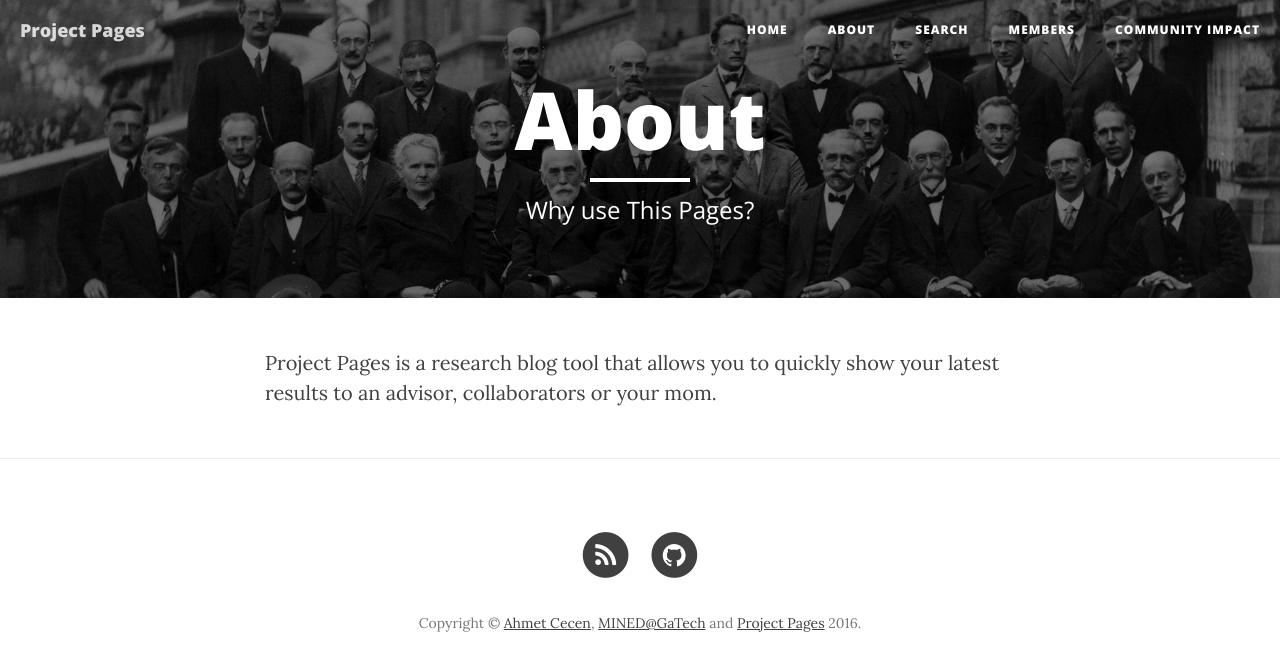
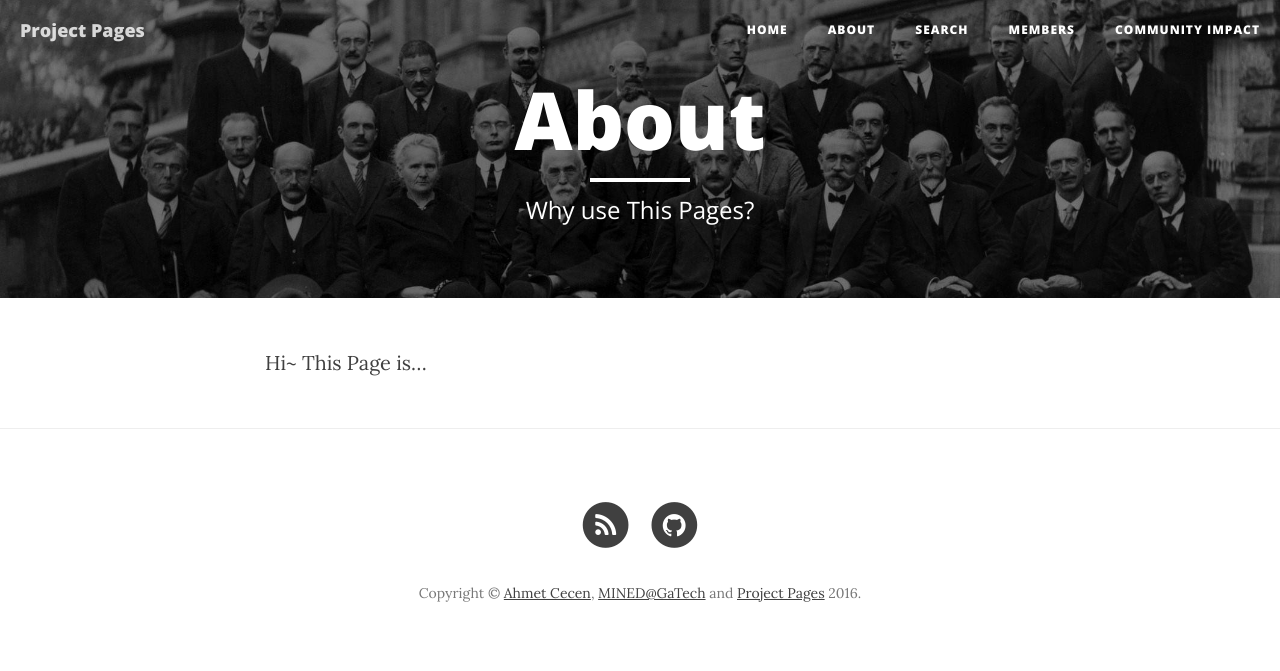
Before and after one commit to 23doyoon/23doyoon.github.io, a Jekyll site: the page built from about.md, in a window 1280 px wide. Shown: the top 671 px of the page. Built offline with Jekyll 4.4.1, drawn with Linux system fonts in a browser that asks for light colours; nearby versions of some CDN libraries.

Commit message:
config file change

```diff
--- a/about.md
+++ b/about.md
@@ -5,4 +5,4 @@ description: "Why use This Pages?"
 header-img: "img/home-bg.jpg"
 ---
 
-Project Pages is a research blog tool that allows you to quickly show your latest results to an advisor, collaborators or your mom.
+Hi~ This Page is...
```
